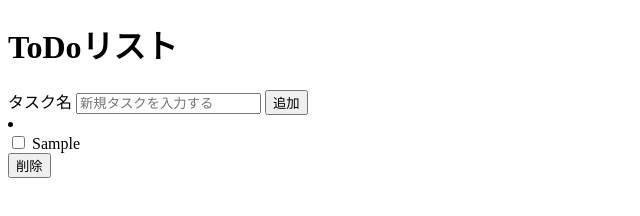
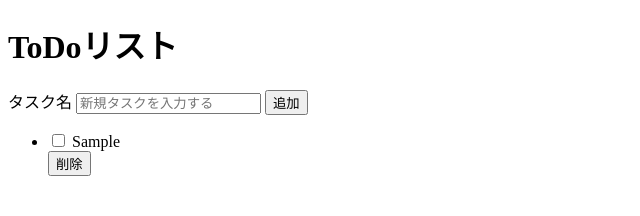
Before and after one commit to Potemkin-learning/To-do-App, a plain HTML site: page index.html in a window 1280 px wide. Both pictures are taken after typing "Sample" into the empty fields and a click on the button "追加". Shown: the whole page, without its empty margins (0-640 px from the left). Drawn offline with Linux system fonts and the light colour scheme.

Commit message:
タスク追加ロジックを変更
cloneNodeでひな型エレメントを複製して描写するようにした

```diff
--- a/app.js
+++ b/app.js
@@ -2,6 +2,8 @@
 
 const form = document.getElementById('form-input');
 const listDiv = document.getElementById('list-div');
+const completedDiv = document.getElementById('completed-list-div');
+
 
 // { name: タスクの名前, isDone: 完了しているかどうかの真偽値 }
 const tasks = [];
@@ -16,19 +18,18 @@ const listHTMLstr = `
       <button class="task-delete-button" type="button">削除</button>
   </li>
 `;
+const templateElement = htmlStrToElement(listHTMLstr);
 
+// 新規タスクが追加されたときの挙動を定義
 form.addEventListener('submit', (event) => {
   event.preventDefault();
   const newTaskValue = document.getElementById('task-input').value;
   console.log(`新しいタスクの名前は${newTaskValue}です。`); // デバッグ用
 
-  // タスク名が空でなければ、tasks配列に追加
+  // タスク名が空でなければ、tasks配列に追加し描写
   if (newTaskValue !== '') {
     addTask(newTaskValue);
     document.getElementById('task-input').value = '';
-
-    // HTMLのリストを再描写
-    refreshList();
   }
   console.log(tasks); // デバッグ用
 })
@@ -43,10 +44,11 @@ listDiv.addEventListener('change', (event) => {
     // それと同じIDの配列内のオブジェクトを探す
     // まずfindメソッドで、オブジェクトを取得する
     const targetObj = tasks.find(value => value.id === dataId);
-    console.log(`該当のタスクはは${targetObj}です`);
+    console.log(`該当のタスクは${targetObj}です`);
     // で、そのオブジェクトのisDoneプロパティをtrueに変更する
     targetObj.isDone = true;
-
+    // HTMLのリストを再描写
+    // TODO
     console.log('タスクを完了にしました'); // デバッグ用
   }
 })
@@ -65,13 +67,14 @@ function getNextTaskId() {
 }
 
 /**
- * タスク配列に新規タスクオブジェクトを挿入する関数
+ * タスク配列に新規タスクオブジェクトを挿入した上でHTMLに描写する関数
  * @param {string} newTaskValue
  */
 function addTask(newTaskValue) {
   const newId = getNextTaskId();
   tasks.push({id: newId, name: newTaskValue, isDone: false});
   console.log(`ID:${newId}のタスクが追加されました。`);
+  displayNewTask(newTaskValue, newId);
 }
 
 // HTML文字列をElementオブジェクトに変換する関数
@@ -81,21 +84,39 @@ function htmlStrToElement(listHTMLstr) {
   return dummyDiv.firstElementChild;
 }
 
-// リスト変更時にリストを再描写する関数
-function refreshList() {
-  // 既存のリストを初期化
-  document.querySelectorAll('#list-div ul').forEach(el => el.remove());
-
-  // ul要素を作成
-  const newElement = htmlStrToElement(listHTMLstr);
-
-  // 配列の数だけリスト要素を作成して挿入
-  for (let task of tasks) {
-    // 新リスト要素のタスク名テキストを代入
-    newElement.querySelector('.list-name').textContent = task.name;
+// 新タスクをhtmlに描写する関数
+function displayNewTask(newTaskValue, newId) {
+  // 新リスト要素のタスク名テキストを代入
+  const newElement = templateElement.cloneNode(true);
+    newElement.querySelector('.list-name').textContent = newTaskValue;
     // 新リスト要素にdata-id属性（＝タスクIDと同一）を追加
-    newElement.setAttribute('data-id', task.id);
+    newElement.setAttribute('data-id', newId);
     // リストdivにli要素を追加
     listDiv.append(newElement);
-  }
 }
+
+
+// タスク完了時にリストにいるタスクを移動させる関数
+//function refreshList() {
+//
+//  // 完了・削除処理の際は既存のリストを初期化
+//  document.querySelectorAll('ul li').forEach(el => el.remove());
+//
+//
+//  // 配列の数だけリスト要素を作成して挿入
+//  for (let task of tasks) {
+//    // 新リスト要素のタスク名テキストを代入
+//    newElement.querySelector('.list-name').textContent = task.name;
+//    // 新リスト要素にdata-id属性（＝タスクIDと同一）を追加
+//    newElement.setAttribute('data-id', task.id);
+//    // リストdivにli要素を追加
+//    if (task.isDone === false) {
+//      console.log(`タスクのisDoneプロパティは${task.isDone}でした`)
+//      listDiv.append(newElement);
+//    }
+//    else {
+//      console.log(`タスクのisDoneプロパティは${task.isDone}でした`)
+//      completedDiv.append(newElement);
+//    }
+//  }
+//}
--- a/index.html
+++ b/index.html
@@ -16,7 +16,13 @@
       <input id="task-input" type="text" name="taskName" placeholder="新規タスクを入力する">
       <button id="task-input-button" type="submit">追加</button>
     </form>
-    <div id="list-div">
+    <div id="list">
+      <div>
+        <ul id="list-div"></ul>
+      </div>
+      <div>
+        <ul id="completed-list-div"></ul>
+      </div>
     </div>
   </main>
   <footer>
```
